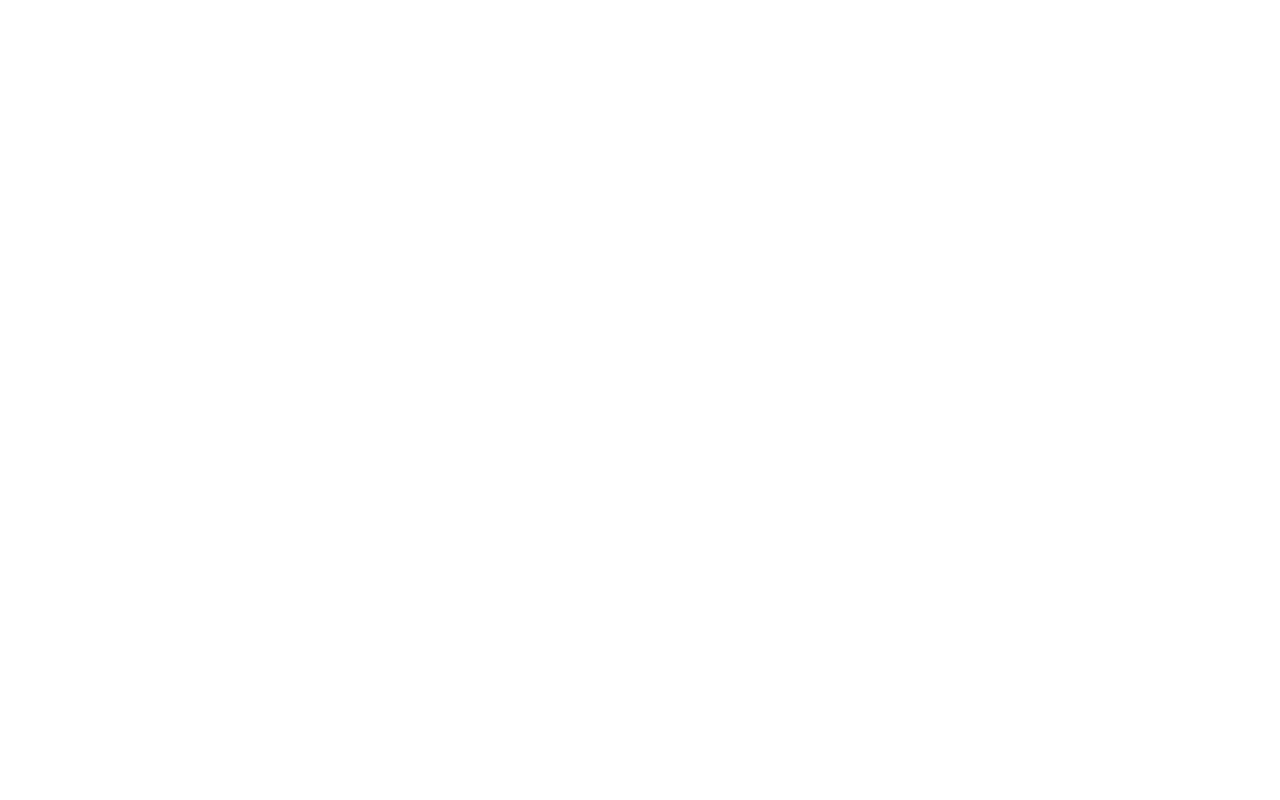
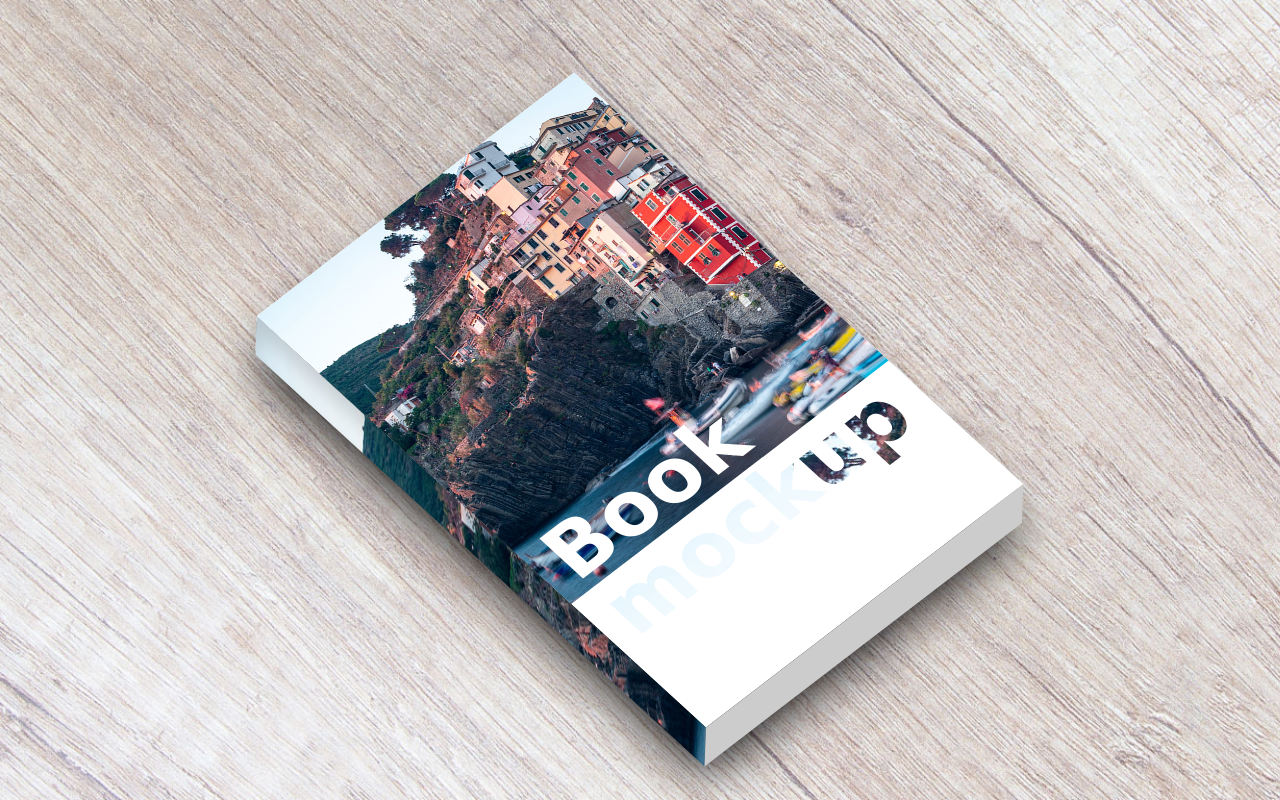
Before and after one commit to phuc382006/book, a plain HTML site: page index.html in a window 1280 px wide. Drawn offline with Linux system fonts and the light colour scheme.

Commit message:
finish book

```diff
--- a/css/style.css
+++ b/css/style.css
@@ -3,3 +3,94 @@
     padding: 0;
     font-family: verdana;
 }
+
+body {
+    display: flex;
+    justify-content: center;
+    align-items: center;
+    min-height: 100vh;
+    background: url('../img/1.jpg');
+    background-attachment: fixed;
+    background-size: cover;
+}
+
+.book {
+    position: relative;
+    top: 0;
+    width: 400px;
+    height: 600px;
+    background: #fff;
+    transform: rotate(-37.5deg) skewX(10deg);
+    box-shadow: -35px 35px 50px rgba(0, 0, 0, 1);
+    transition: 0.25s;
+}
+
+.book:hover {
+    transform: rotate(-37.5deg) skewX(10deg) translate(20px, -20px);
+    box-shadow: -50px 50px 100px rgba(0, 0, 0, 1);
+}
+
+.book:before {
+    content: '';
+    width: 30px;
+    height: 100%;
+    background: url('../img/bg.jpg');
+    ;
+    position: absolute;
+    top: 0;
+    left: 0;
+    transform: skewY(-45deg) translate(-30px, -15px);
+    box-shadow: inset -10px 0 20px rgba(0, 0, 0, 0.2);
+}
+
+.book:after {
+    content: '';
+    width: 100%;
+    height: 30px;
+    background: #ccc;
+    position: absolute;
+    bottom: 0;
+    left: 0;
+    transform: skewX(-45deg) translate(15px, 30px);
+}
+
+.book h2 {
+    position: absolute;
+    bottom: 100px;
+    left: 20px;
+    font-size: 5em;
+    line-height: 1em;
+    color: #fff;
+}
+
+.book h2 span {
+    background: url('../img/bg.jpg');
+    background-attachment: fixed;
+    -webkit-background-clip: text;
+    -webkit-text-fill-color: transparent;
+}
+
+.book .writer {
+    position: absolute;
+    top: 20px;
+    right: 20px;
+    color: #262626;
+    font-size: 0.6em;
+    padding-top: 5px;
+    font-weight: 500;
+    border-top-left-radius: 1px solid #262626;
+}
+
+.book .writer footer {
+    font-weight: 700;
+}
+
+.book .cover {
+    position: absolute;
+    top: 0;
+    left: 0;
+    width: 100%;
+    height: 70%;
+    background: url('../img/bg.jpg');
+    background-size: cover;
+}
--- a/index.html
+++ b/index.html
@@ -9,7 +9,10 @@
 </head>
 
 <body>
-    <div class="book"></div>
+    <div class="book">
+        <div class="cover"></div>
+        <h2>Book <span>mockup</span></h2>
+    </div>
 </body>
 
 </html>
```
Also changed, not shown: img/1.jpg (renamed from img/floor.jpg).
